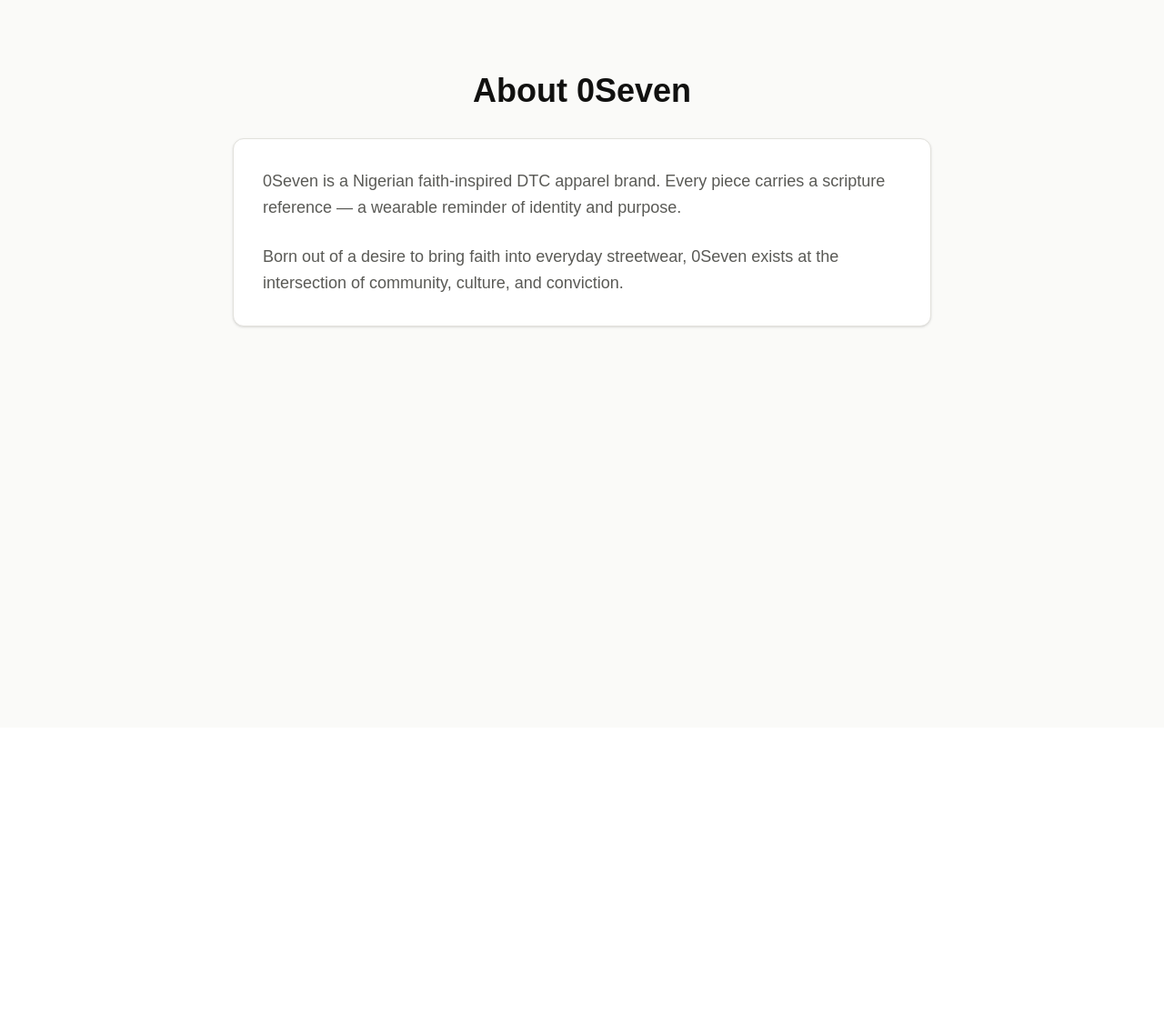
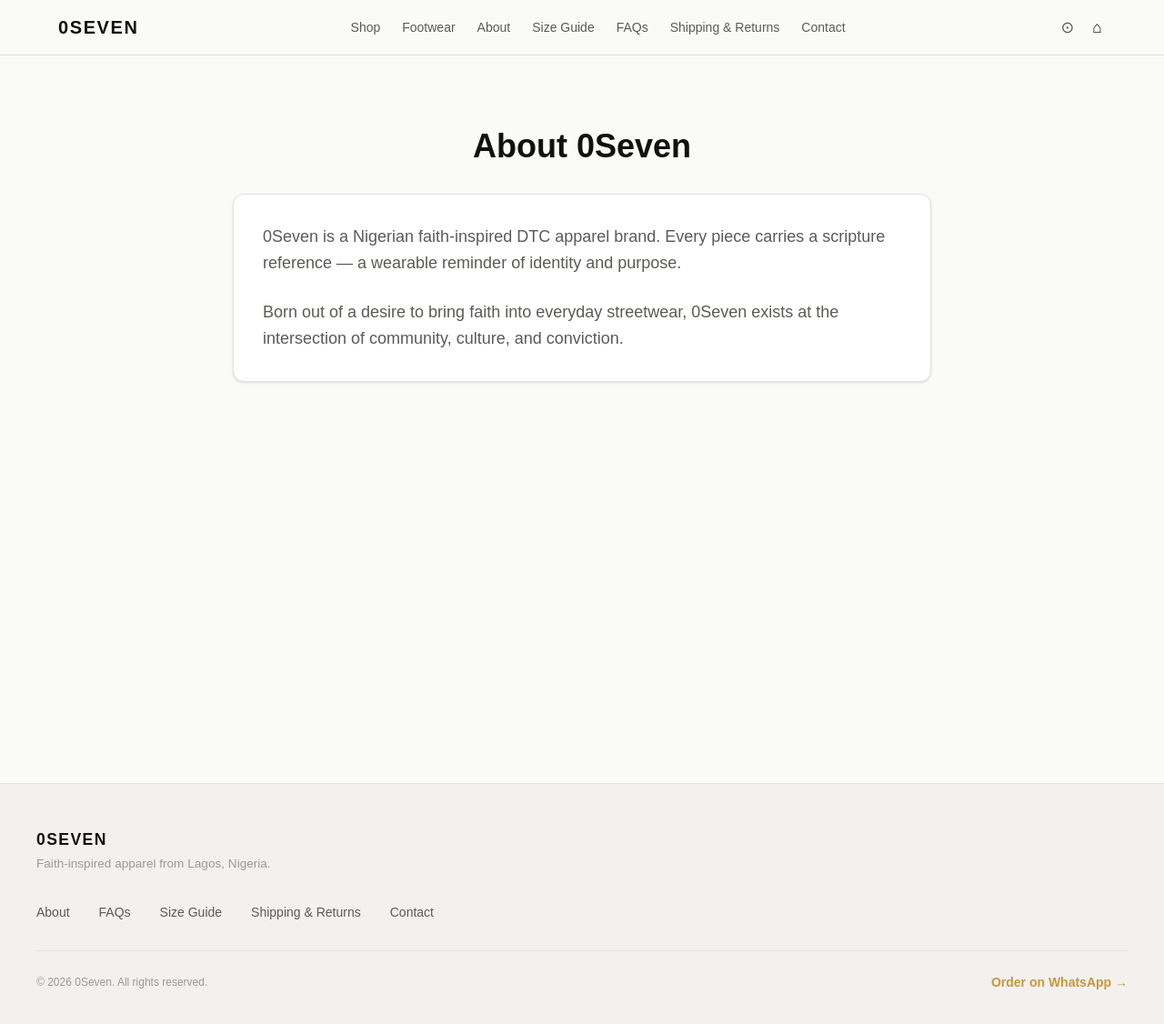
Before and after one commit to 0Seven01/0seven-web, a Next.js app: page /about in a window 1280 px wide. Shown: the top 1126 px of the page at 91% size. Before the commit the page ends 800 px from the top, so only its background shows below. Built offline with nearby package versions, Linux system fonts and the light colour scheme.

Commit message:
feat: implement global styles and core layout components including header, footer, and theme provider

```diff
--- a/src/app/globals.css
+++ b/src/app/globals.css
@@ -28,3 +28,11 @@ body {
   color: var(--foreground);
   font-family: Arial, Helvetica, sans-serif;
 }
+
+/* Mobile nav visibility helpers */
+@media (min-width: 768px) {
+  .show-mobile  { display: none !important; }
+}
+@media (max-width: 767px) {
+  .hidden-mobile { display: none !important; }
+}
--- a/src/app/layout.tsx
+++ b/src/app/layout.tsx
@@ -4,6 +4,8 @@ import { ThemeProvider } from "next-themes";
 import { ErrorBoundary } from "@/components/ErrorBoundary";
 import { CartProvider } from "@/context/CartContext";
 import { RecoveryBanner } from "@/components/RecoveryBanner";
+import { Header } from "@/components/Header";
+import { Footer } from "@/components/Footer";
 import "./globals.css";
 
 const inter = Inter({
@@ -32,7 +34,7 @@ export default function RootLayout({
 }) {
   return (
     <html lang="en" suppressHydrationWarning>
-      <body className={inter.variable}>
+      <body className={`${inter.variable} flex flex-col min-h-screen`}>
         <ThemeProvider
           attribute="data-theme"
           defaultTheme="system"
@@ -42,7 +44,11 @@ export default function RootLayout({
           <ErrorBoundary>
             <CartProvider>
               <RecoveryBanner />
-              {children}
+              <Header />
+              <div id="main-content" className="flex-1 flex flex-col">
+                {children}
+              </div>
+              <Footer />
             </CartProvider>
           </ErrorBoundary>
         </ThemeProvider>
--- /dev/null
+++ b/src/components/Footer.tsx
@@ -0,0 +1,57 @@
+import Link from "next/link";
+
+const LINKS = [
+  { href: "/about",             label: "About" },
+  { href: "/faqs",              label: "FAQs" },
+  { href: "/size-guide",        label: "Size Guide" },
+  { href: "/shipping-returns",  label: "Shipping & Returns" },
+  { href: "/contact",           label: "Contact" },
+];
+
+export function Footer() {
+  const year = new Date().getFullYear();
+
+  return (
+    <footer className="border-t border-[var(--color-border)] bg-[var(--color-surface)] py-12 px-6 mt-auto">
+      <div className="max-w-[1200px] mx-auto flex flex-col gap-8">
+        {/* Brand */}
+        <div>
+          <p className="font-bold text-[1.1rem] tracking-[0.08em] text-[var(--color-text-primary)]">
+            0SEVEN
+          </p>
+          <p className="text-[var(--color-text-muted)] text-[0.85rem] mt-1">
+            Faith-inspired apparel from Lagos, Nigeria.
+          </p>
+        </div>
+
+        {/* Nav */}
+        <nav aria-label="Footer navigation" className="flex flex-wrap gap-x-8 gap-y-4">
+          {LINKS.map((link) => (
+            <Link
+              key={link.href}
+              href={link.href}
+              className="text-[var(--color-text-secondary)] text-sm hover:text-[var(--color-accent)] transition-colors"
+            >
+              {link.label}
+            </Link>
+          ))}
+        </nav>
+
+        {/* Bottom row */}
+        <div className="flex flex-wrap gap-x-6 gap-y-2 justify-between items-center border-t border-[var(--color-border)] pt-6">
+          <p className="text-[var(--color-text-muted)] text-xs">
+            © {year} 0Seven. All rights reserved.
+          </p>
+          <a
+            href={`https://wa.me/${process.env.NEXT_PUBLIC_WHATSAPP_NUMBER ?? "2347034306187"}`}
+            target="_blank"
+            rel="noreferrer"
+            className="text-[var(--color-accent)] text-sm font-semibold hover:text-[var(--color-accent-hover)] transition-colors"
+          >
+            Order on WhatsApp →
+          </a>
+        </div>
+      </div>
+    </footer>
+  );
+}
--- /dev/null
+++ b/src/components/Header.tsx
@@ -0,0 +1,121 @@
+"use client";
+
+import Link from "next/link";
+import { useCart } from "@/context/CartContext";
+import { useTheme } from "next-themes";
+import { useState, useEffect } from "react";
+
+const NAV_LINKS = [
+  { href: "/shop",              label: "Shop" },
+  { href: "/footwear",          label: "Footwear" },
+  { href: "/about",             label: "About" },
+  { href: "/size-guide",        label: "Size Guide" },
+  { href: "/faqs",              label: "FAQs" },
+  { href: "/shipping-returns",  label: "Shipping & Returns" },
+  { href: "/contact",           label: "Contact" },
+];
+
+export function Header() {
+  const { itemCount } = useCart();
+  const { theme, setTheme } = useTheme();
+  const [mounted, setMounted] = useState(false);
+  const [menuOpen, setMenuOpen] = useState(false);
+
+  // Prevent hydration mismatch on theme icon
+  useEffect(() => setMounted(true), []);
+
+  const closeMenu = () => setMenuOpen(false);
+
+  const nextTheme = theme === "light" ? "dark" : theme === "dark" ? "system" : "light";
+  const themeIcon = !mounted ? "○" : theme === "light" ? "☀︎" : theme === "dark" ? "☽" : "⊙";
+
+  return (
+    <header className="sticky top-0 z-50 bg-[var(--color-bg)] border-b border-[var(--color-border)]">
+      {/* Skip to content — accessibility */}
+      <a
+        href="#main-content"
+        className="absolute left-[-9999px] top-auto z-[100] focus:left-4 focus:top-4 bg-[var(--color-accent)] text-[var(--color-accent-fg)] px-4 py-2 rounded-md font-medium"
+      >
+        Skip to content
+      </a>
+
+      <div className="max-w-[1200px] mx-auto px-6 h-[60px] flex items-center justify-between gap-4">
+        {/* Logo */}
+        <Link
+          href="/"
+          className="font-bold text-xl tracking-[0.08em] text-[var(--color-text-primary)]"
+        >
+          0SEVEN
+        </Link>
+
+        {/* Desktop nav */}
+        <nav aria-label="Main navigation" className="hidden-mobile flex gap-6 items-center">
+          {NAV_LINKS.map((link) => (
+            <Link
+              key={link.href}
+              href={link.href}
+              className="text-[var(--color-text-secondary)] text-sm font-medium hover:text-[var(--color-accent)] transition-colors"
+            >
+              {link.label}
+            </Link>
+          ))}
+        </nav>
+
+        {/* Right controls */}
+        <div className="flex items-center gap-3">
+          {/* Theme toggle */}
+          <button
+            onClick={() => setTheme(nextTheme)}
+            aria-label="Toggle theme"
+            className="text-[1.1rem] text-[var(--color-text-secondary)] p-1 hover:text-[var(--color-accent)] transition-colors focus:outline-none"
+          >
+            {themeIcon}
+          </button>
+
+          {/* Cart */}
+          <Link
+            href="/cart"
+            aria-label="Shopping Cart"
+            className="relative text-[var(--color-text-primary)] text-[1.1rem] hover:text-[var(--color-accent)] transition-colors p-1"
+          >
+            ⌂
+            {itemCount > 0 && (
+              <span className="absolute -top-1.5 -right-2 bg-[var(--color-accent)] text-[var(--color-accent-fg)] rounded-full text-[0.65rem] font-bold min-w-[18px] h-[18px] flex items-center justify-center px-1">
+                {itemCount > 99 ? "99+" : itemCount}
+              </span>
+            )}
+          </Link>
+
+          {/* Hamburger — mobile only */}
+          <button
+            aria-label={menuOpen ? "Close menu" : "Open menu"}
+            aria-expanded={menuOpen}
+            onClick={() => setMenuOpen((o) => !o)}
+            className="show-mobile text-[1.25rem] text-[var(--color-text-primary)] p-1 hover:text-[var(--color-accent)] transition-colors focus:outline-none"
+          >
+            {menuOpen ? "✕" : "☰"}
+          </button>
+        </div>
+      </div>
+
+      {/* Mobile drawer */}
+      {menuOpen && (
+        <nav
+          aria-label="Mobile navigation"
+          className="bg-[var(--color-surface)] border-t border-[var(--color-border)] p-4 flex flex-col gap-4 absolute w-full"
+        >
+          {NAV_LINKS.map((link) => (
+            <Link
+              key={link.href}
+              href={link.href}
+              onClick={closeMenu}
+              className="text-[var(--color-text-primary)] text-base font-medium py-2 border-b border-[var(--color-border)] hover:text-[var(--color-accent)] transition-colors"
+            >
+              {link.label}
+            </Link>
+          ))}
+        </nav>
+      )}
+    </header>
+  );
+}
```
